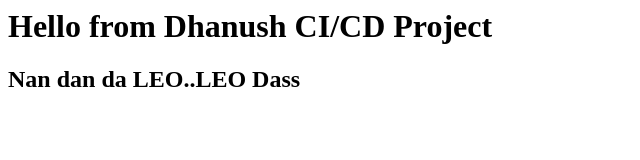
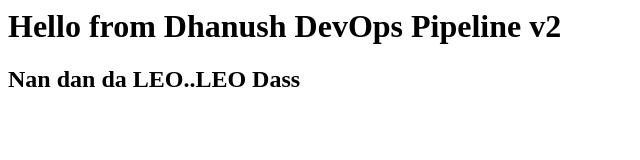
Before and after one commit to dhanush08041999/devops-ci-cd-project, a plain HTML site: page index.html in a window 1280 px wide. Shown: the whole page, without its empty margins (0-640 px from the left). Drawn offline with Linux system fonts and the light colour scheme.

Commit message:
Update index.html

```diff
--- a/index.html
+++ b/index.html
@@ -1,6 +1,7 @@
 <html>
   <body>
-    <h1>Hello from Dhanush CI/CD Project</h1>
+    <h1>Hello from Dhanush DevOps Pipeline v2</h1>
+
     <h2> Nan dan da LEO..LEO Dass</h2>
   </body>
 </html>
```
